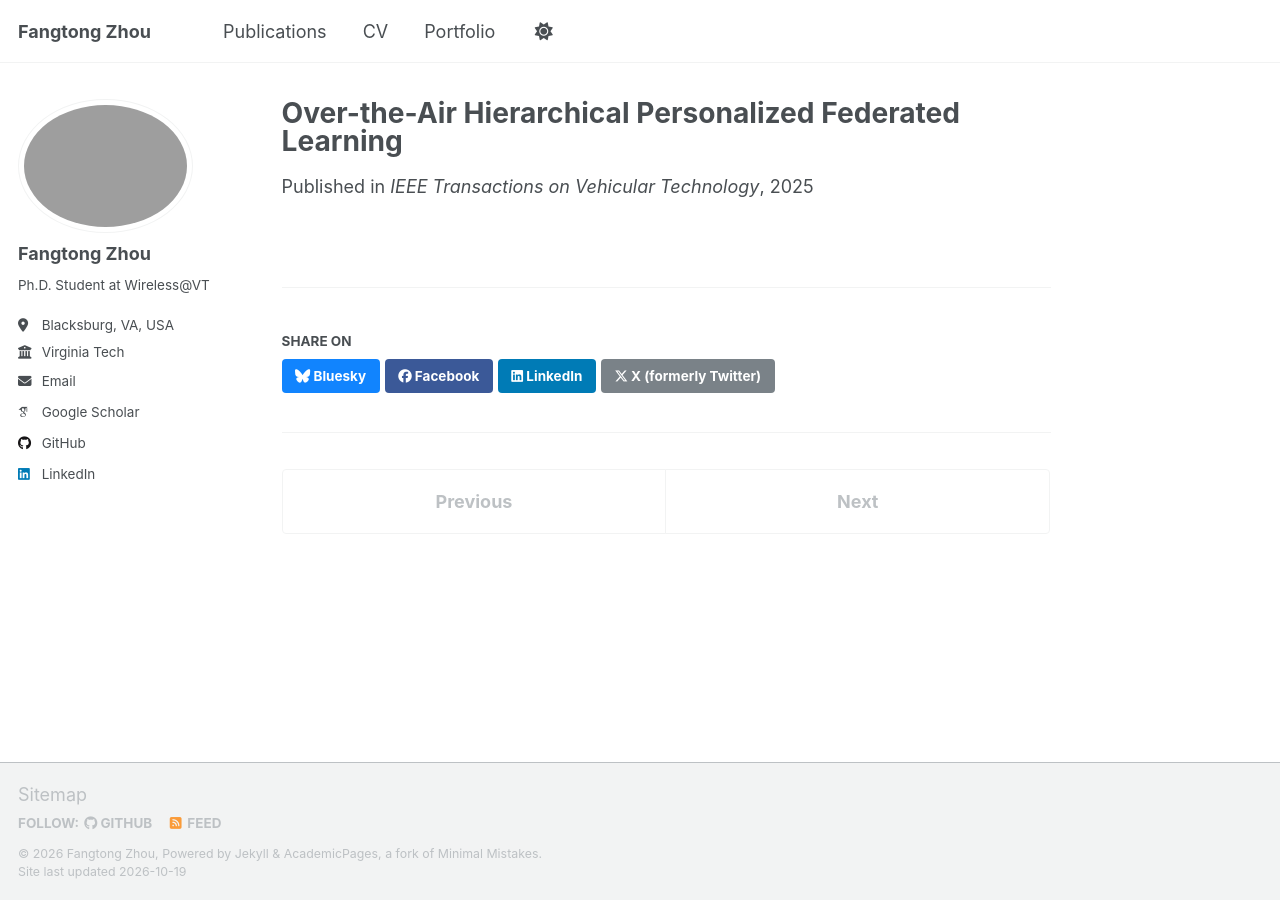
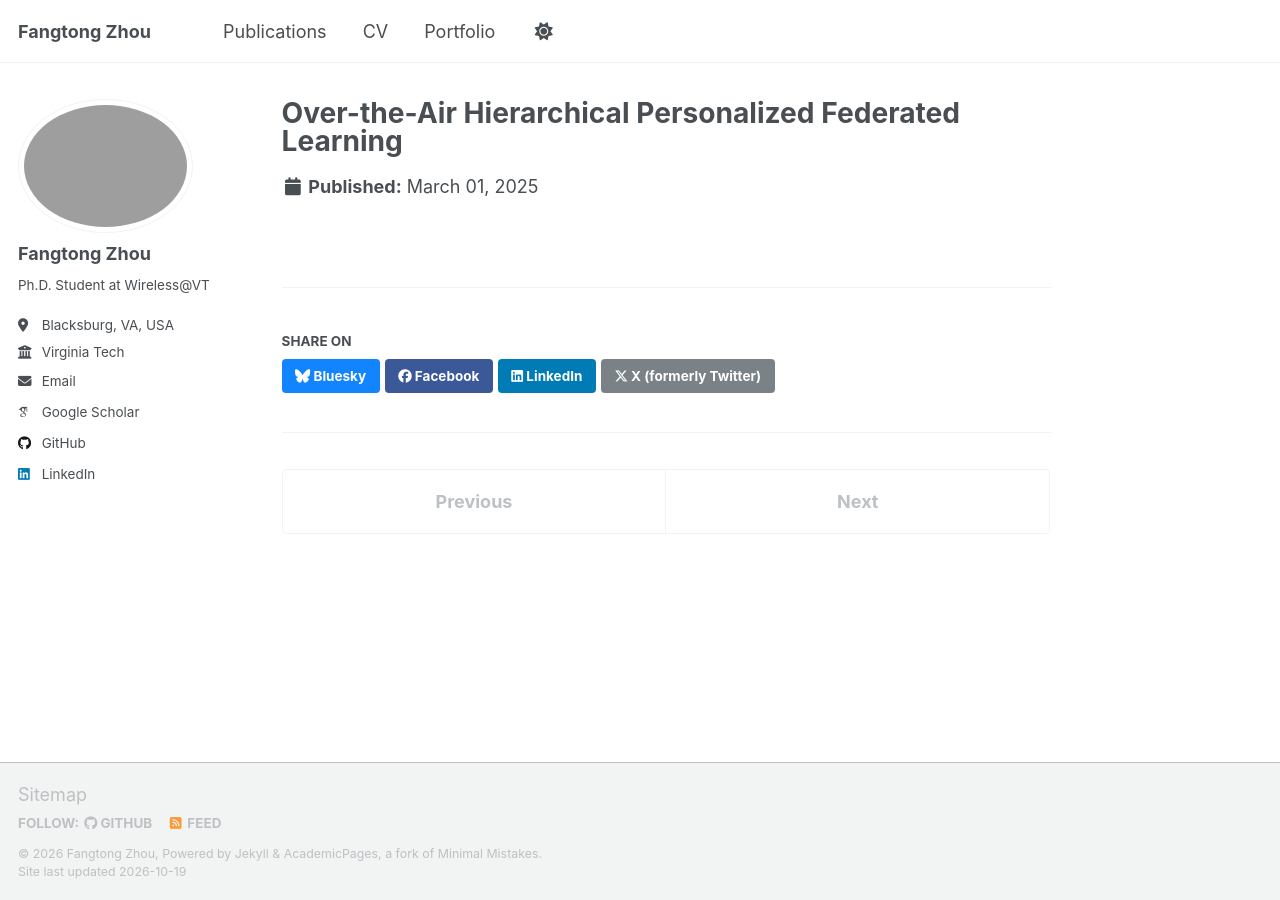
Before and after one commit to frontop137/frontop137.github.io, a Jekyll site: the page built from _publications/2024-11-15-tvt.md, in a window 1280 px wide. Built offline with Jekyll 4.4.1, drawn with Linux system fonts in a browser that asks for light colours; some web fonts are replaced; a script that is not in the unit is left out.

Commit message:
Remove venue field from publication details
Removed redundant venue field from publication metadata.

```diff
--- a/_publications/2024-11-15-tvt.md
+++ b/_publications/2024-11-15-tvt.md
@@ -2,7 +2,6 @@
 title: "Over-the-Air Hierarchical Personalized Federated Learning"
 authors: "**Fangtong Zhou**, Zhibin Wang, Hangguan Shan, Liantao Wu, Xiaohua Tian, Yuanming Shi, and Yong Zhou"
 journal: "IEEE Transactions on Vehicular Technology"
-venue: "IEEE Transactions on Vehicular Technology"
 date: 2025-03-01
 year: 2025
 month: Mar.
```
